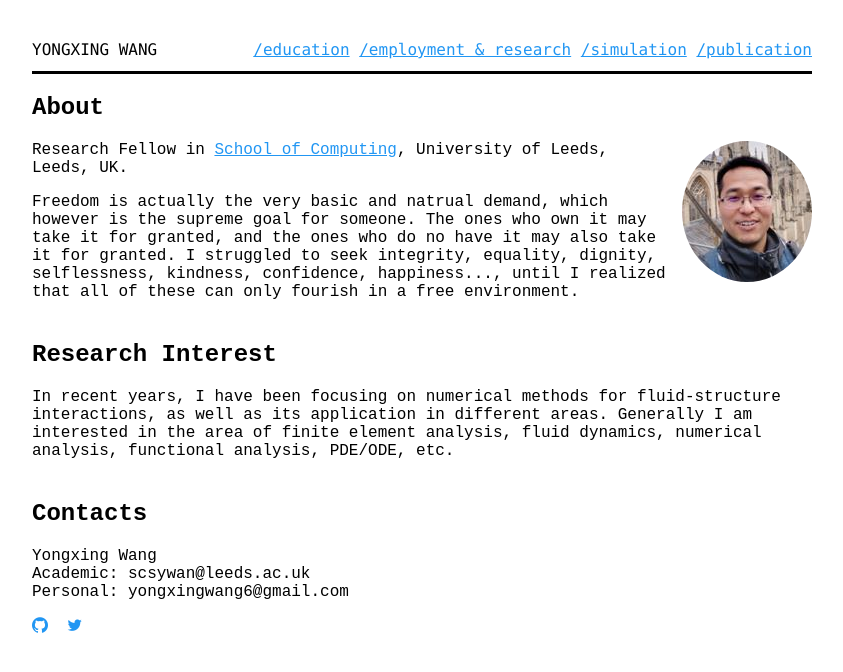
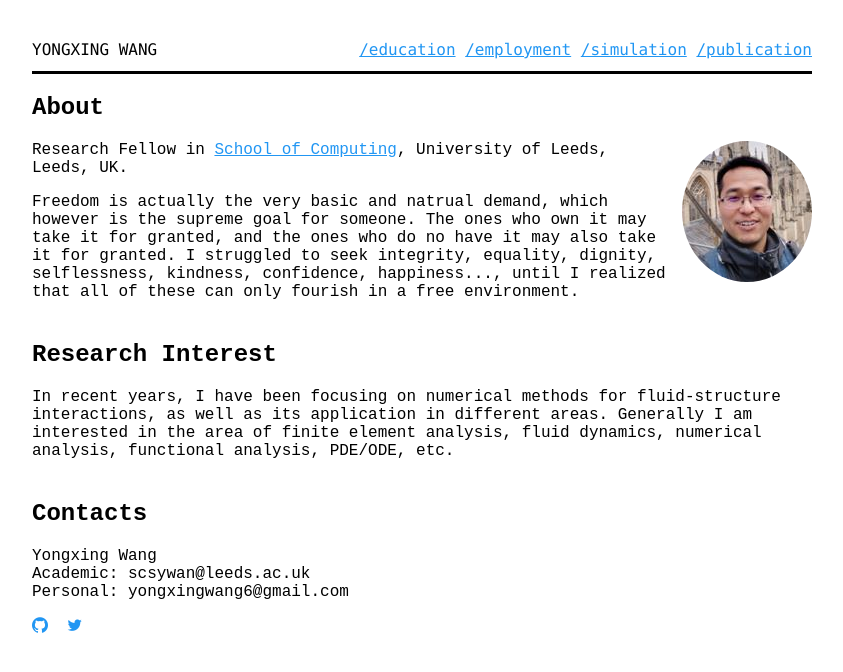
Before and after one commit to yongxingwang/yongxingwang.github.io, a Jekyll site: the page built from index.html, in a window 1280 px wide. Shown: the top 672 px of the page, without its empty margins (218-1061 px from the left). Built offline with Jekyll 4.4.1, drawn with Linux system fonts in a browser that asks for light colours; some web fonts are replaced.

Commit message:
Update navigation.html

```diff
--- a/_includes/navigation.html
+++ b/_includes/navigation.html
@@ -2,7 +2,7 @@
     <ul>
         <li><a href="/index">Yongxing Wang</a></li>
         <li><a href="/education.html">/education</a></li>
-        <li><a href="/work.html">/employment & research</a></li>
+        <li><a href="/work.html">/employment</a></li>
         <li><a href="/simulation/">/simulation</a></li>
         <li><a href="/publication.html">/publication </a></li>
     </ul>
```
